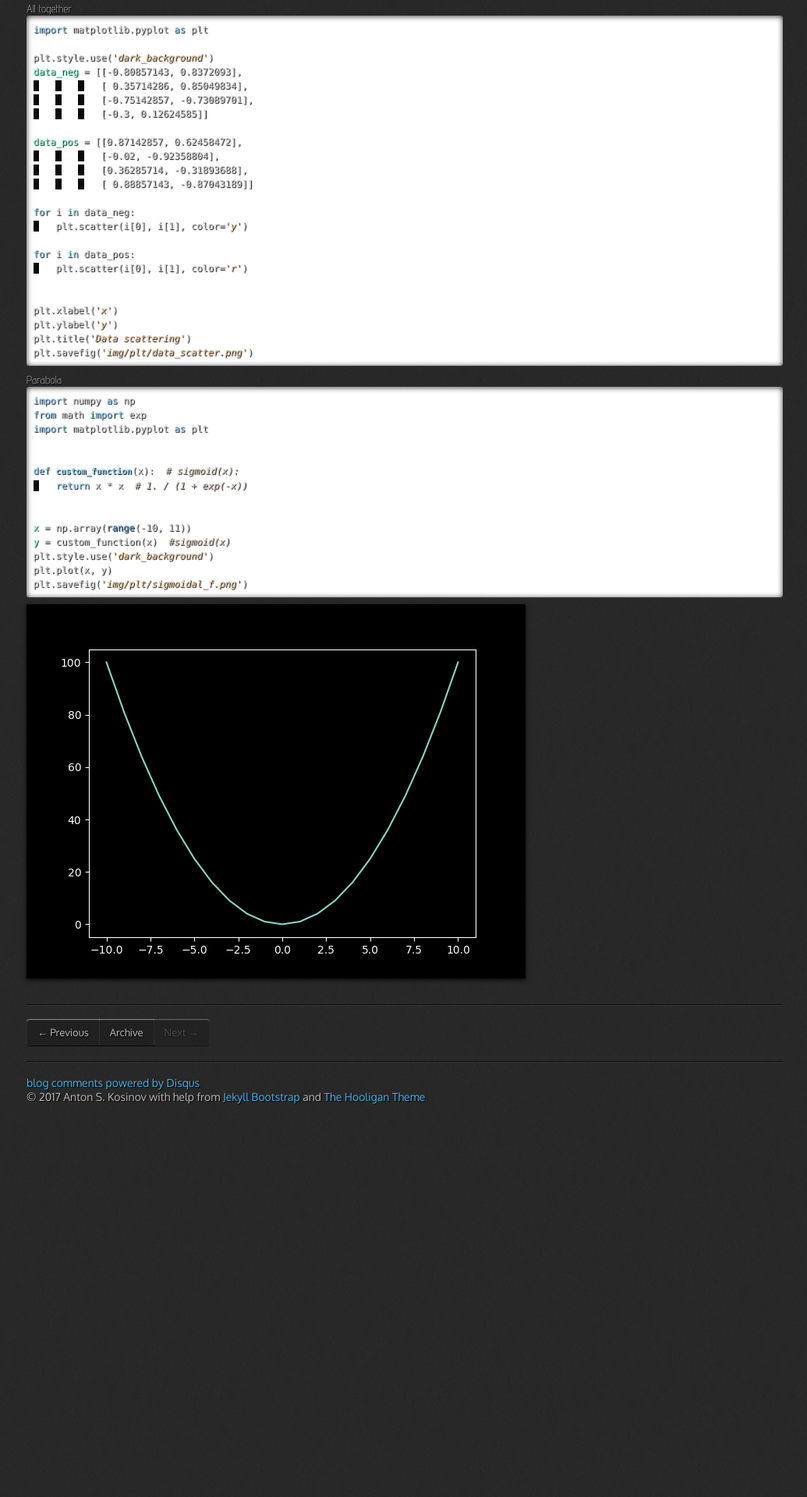
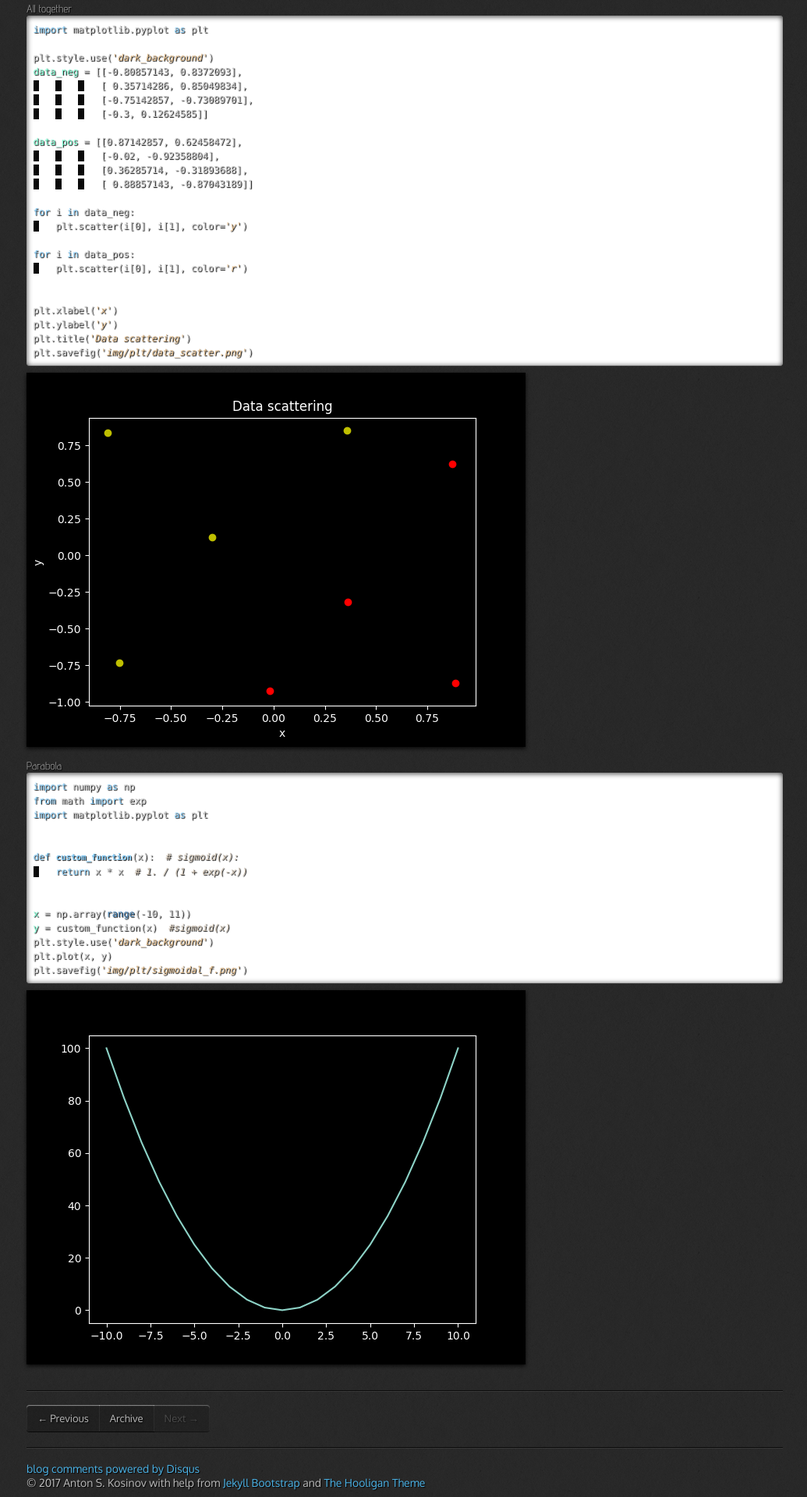
Before and after one commit to 0--key/0--key.github.io, a Jekyll site: the page built from _posts/2017-05-02-matplotlib-intro.html, in a window 1280 px wide. Shown: the part 3896-5816 px from the top of the page at 78% size, without its empty margins (21-1056 px from the left). Built offline with Jekyll 4.4.1, drawn with Linux system fonts in a browser that asks for light colours; nearby versions of some CDN libraries; comment, search, counter and statistics services are not loaded; before the commit the page ends 5321 px from its top, so only the background shows below that.

Commit message:
Img include

```diff
--- a/_posts/2017-05-02-matplotlib-intro.html
+++ b/_posts/2017-05-02-matplotlib-intro.html
@@ -207,6 +207,12 @@
 plt.savefig(<span style="color: #deb887; font-style: italic;">'img/plt/data_scatter.png'</span>)
 </pre>
 </div>
+
+
+<div class="figure">
+<p><img src="http://0--key.github.io/assets/img/plt/data_scatter.png" alt="data_scatter.png" />
+</p>
+</div>
 </div>
 </div>
 
```
